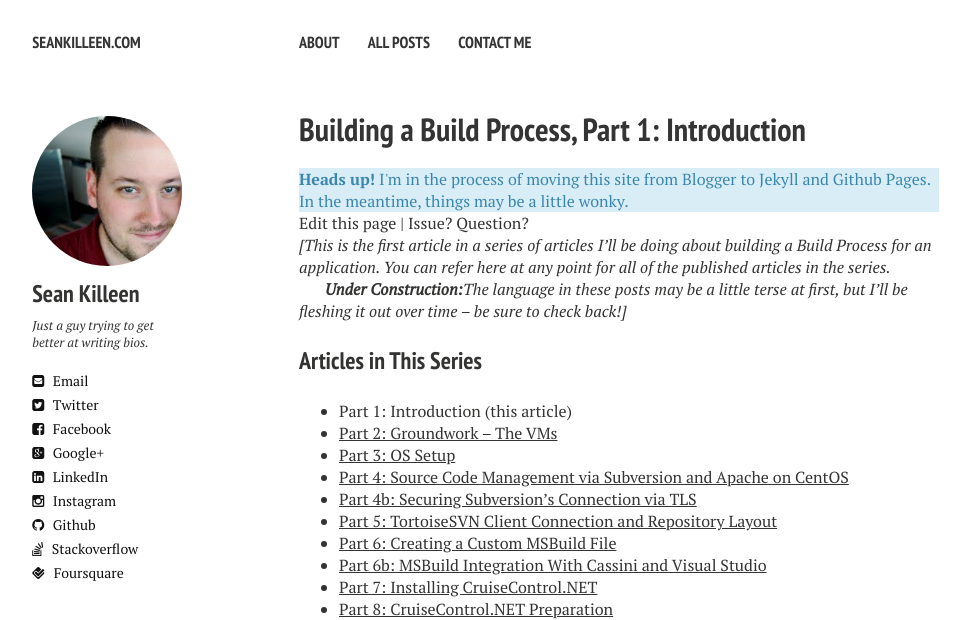
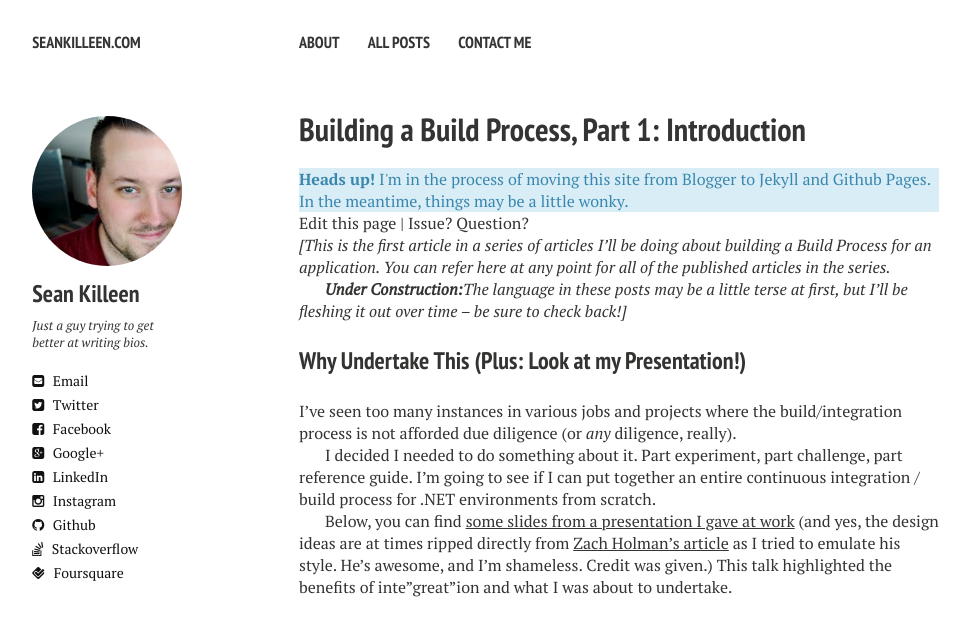
Before and after one commit to SeanKilleen/seankilleen.github.io, a Jekyll site: the page built from _posts/2011-12-09-building-a-build-process-part-1-introduction.markdown, in a window 1280 px wide and 900 px high, cut to the strip 0-620 px from the top of the window. Shown: the whole strip, without its empty margins (21-991 px from the left). Built offline with Jekyll 4.4.1, drawn with Linux system fonts in a browser that asks for light colours; nearby versions of some CDN libraries; comment, search, counter and statistics services are not loaded.

Commit message:
Remove article list from series intro post

```diff
--- a/_posts/2011-12-09-building-a-build-process-part-1-introduction.markdown
+++ b/_posts/2011-12-09-building-a-build-process-part-1-introduction.markdown
@@ -10,18 +10,6 @@
 *[This is the first article in [a series of articles](http://skwordpresstoghost.azurewebsites.net/search/label/building%20a%20build%20process) I'll be doing about building a Build Process for an application. You can refer here at any point for all of the published articles in the series.*
 
 ***Under Construction:**The language in these posts may be a little terse at first, but I'll be fleshing it out over time -- be sure to check back!]*
-
-###Articles in This Series
-* Part 1: Introduction (this article)
-* [Part 2: Groundwork -- The VMs](http://skwordpresstoghost.azurewebsites.net/?p=661)
-* [Part 3: OS Setup](http://skwordpresstoghost.azurewebsites.net/?p=641)
-* [Part 4: Source Code Management via Subversion and Apache on CentOS](http://skwordpresstoghost.azurewebsites.net/?p=631)
-* [Part 4b: Securing Subversion's Connection via TLS](http://skwordpresstoghost.azurewebsites.net/?p=601)
-* [Part 5: TortoiseSVN Client Connection and Repository Layout](http://skwordpresstoghost.azurewebsites.net/?p=591)
-* [Part 6: Creating a Custom MSBuild File](http://skwordpresstoghost.azurewebsites.net/?p=561)
-* [Part 6b: MSBuild Integration With Cassini and Visual Studio](http://skwordpresstoghost.azurewebsites.net/?p=511)
-* [Part 7: Installing CruiseControl.NET](http://skwordpresstoghost.azurewebsites.net/?p=501)
-* [Part 8: CruiseControl.NET Preparation](http://skwordpresstoghost.azurewebsites.net/?p=491)
 
 ###Why Undertake This (Plus: Look at my Presentation!)
 I've seen too many instances in various jobs and projects where the build/integration process is not afforded due diligence (or *any* diligence, really).
```
